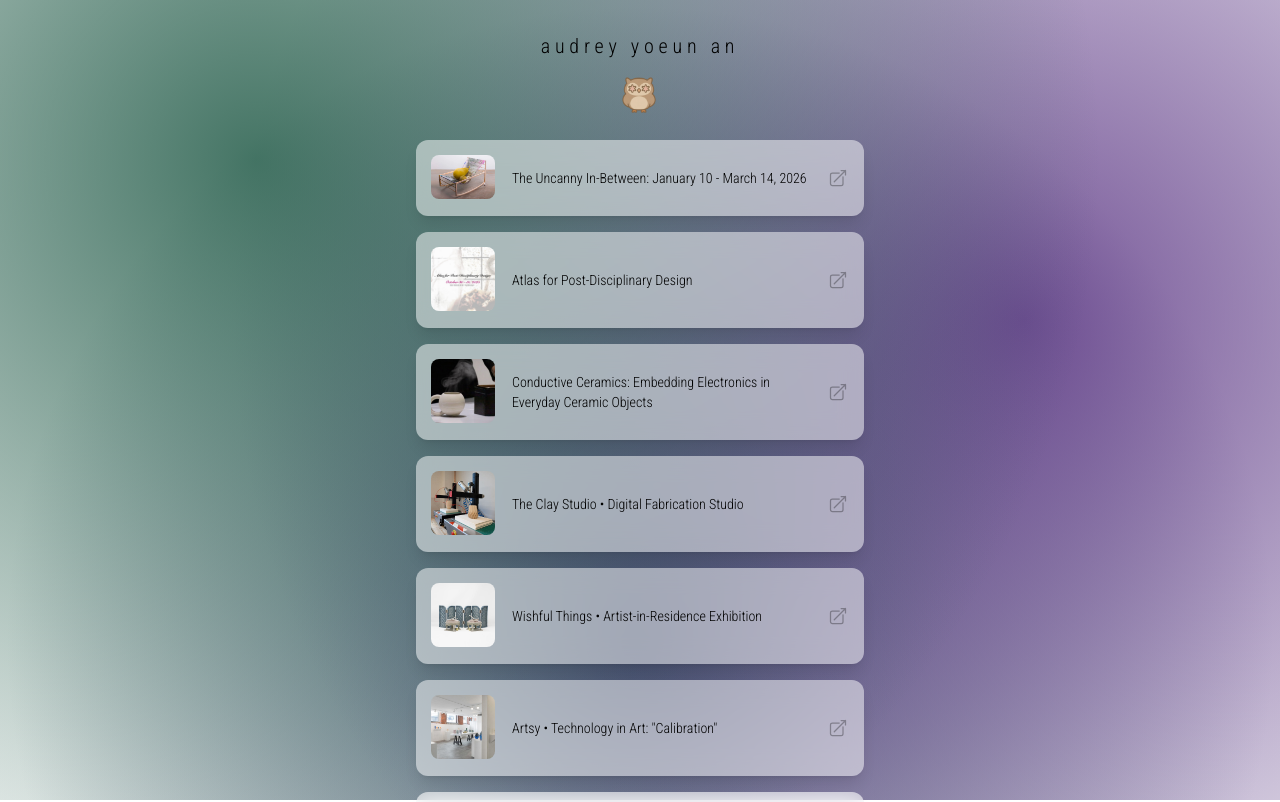
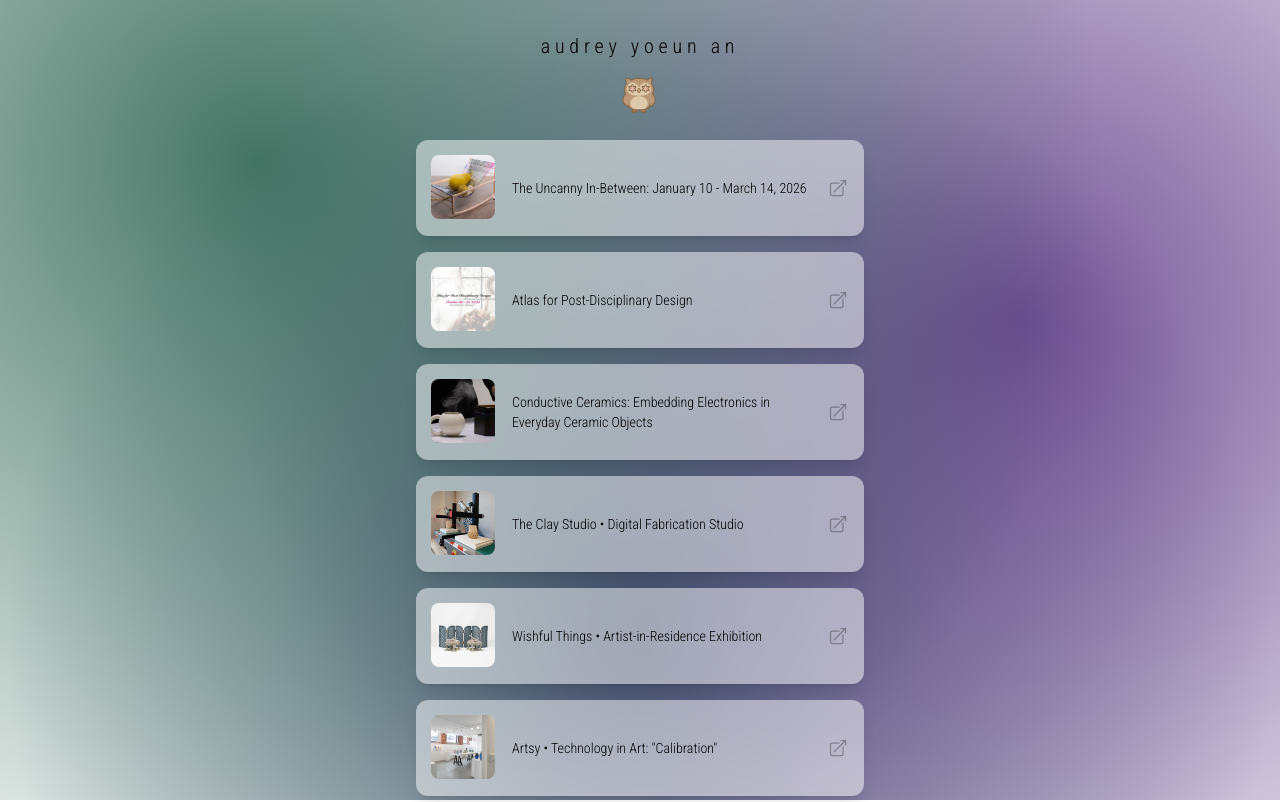
Before and after one commit to audreyyoeunan/audreyyoeunan.github.io, a Next.js app: page / in a window 1280 px wide. Shown: the top 802 px of the page. Built offline with nearby package versions, Linux system fonts and the light colour scheme.

Commit message:
Update page.tsx

```diff
--- a/src/app/page.tsx
+++ b/src/app/page.tsx
@@ -10,7 +10,7 @@ function isNightTime() {
   const now = new Date();
 
   // Get current time in EST
-  const estTime = new Date(now.toLocaleString("en-US", {timeZone: "America/New_York"}));
+  const estTime = new Date(now.toLocaleString("en-US", { timeZone: "America/New_York" }));
   const hour = estTime.getHours();
 
   // Night time is from 6 PM (18) to 6 AM (6)
@@ -118,13 +118,13 @@ export default function Home() {
               >
                 <div className="flex items-center space-x-4">
                   {link.avatar && (
-                    <div className="flex-shrink-0">
+                    <div className="flex-shrink-0 w-16 h-16">
                       <Image
                         src={link.avatar}
                         alt={link.title}
                         width={64}
                         height={64}
-                        className="rounded-lg"
+                        className="rounded-lg w-full h-full object-cover"
                       />
                     </div>
                   )}
```
